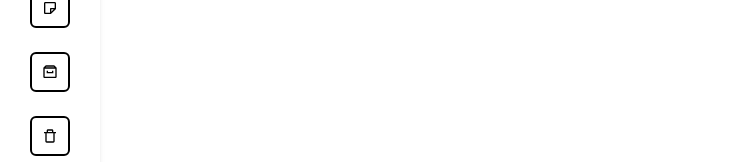
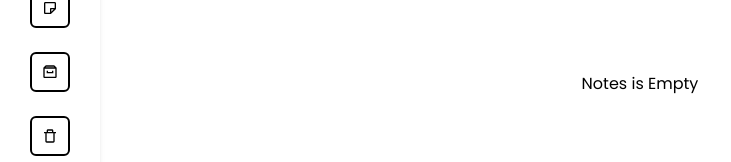
Before and after one commit to Haikal3003/notes-web, a React (Vite) app: page /trash in a window 1280 px wide. Shown: the part 316-478 px from the top of the page, without its empty margins (0-731 px from the left). Built offline with nearby package versions, Linux system fonts and the light colour scheme.

Commit message:
update/trash-note

```diff
--- a/src/pages/TrashPage/TrashNoteCard.jsx
+++ b/src/pages/TrashPage/TrashNoteCard.jsx
@@ -4,7 +4,7 @@ import { MdDeleteForever } from 'react-icons/md';
 import { FaArrowRotateRight } from 'react-icons/fa6';
 import { motion } from 'framer-motion';
 
-const TrashNoteCard = ({ notes, id, title, body, date, handleShowDeletePopUp, onRestoreNote }) => {
+const TrashNoteCard = ({ id, title, body, date, handleShowDeletePopUp, onRestoreNote }) => {
   const truncatedText = (text) => {
     return text.length > 25 ? text.substring(0, 25) + '...' : text;
   };
--- a/src/pages/TrashPage/TrashPage.jsx
+++ b/src/pages/TrashPage/TrashPage.jsx
@@ -1,5 +1,6 @@
 import React, { useEffect, useState } from 'react';
 import TrashNoteCard from './TrashNoteCard';
+import toast from 'react-hot-toast';
 
 const TrashPage = ({ notes, noteTrash, setNotes, setNoteTrash }) => {
   const [selectedNote, setSelectedNote] = useState(null);
@@ -13,9 +14,21 @@ const TrashPage = ({ notes, noteTrash, setNotes, setNoteTrash }) => {
 
   const onDeleteNotePermanently = (id) => {
     const updatedNoteTrash = noteTrash.filter((note) => note.id !== id);
+
     setNoteTrash(updatedNoteTrash);
-    console.log('Note dihapus permanent');
     handleCloseDeletePopUp();
+    toast.success('Note deleted permanent successfully!', {
+      style: {
+        border: '2px solid #E72929',
+        padding: '13px',
+        color: '#E72929',
+        fontSize: '13px',
+      },
+      iconTheme: {
+        primary: '#E72929',
+        secondary: '#FFFAEE',
+      },
+    });
   };
 
   const onRestoreNote = (id) => {
@@ -34,11 +47,15 @@ const TrashPage = ({ notes, noteTrash, setNotes, setNoteTrash }) => {
     <div className="relative py-3 w-full">
       <h1 className="Heading text-[35px] font-bold">Trash Note</h1>
 
-      <div className="relative w-full h-full my-[20px] grid grid-cols-3 gap-3 max-md:grid-cols-2 max-sm:grid-cols-1">
-        {noteTrash.map((note) => {
-          return <TrashNoteCard key={note.id} id={note.id} title={note.title} body={note.body} date={note.date} handleShowDeletePopUp={() => handleShowDeletePopUp(note.id)} onRestoreNote={() => onRestoreNote(note.id)} />;
-        })}
-      </div>
+      {noteTrash.length === 0 ? (
+        <div className="fixed top-1/2 left-1/2 -translate-x-1/2 -translate-y-1/2">Notes is Empty</div>
+      ) : (
+        <div className="relative w-full h-full my-[20px] grid grid-cols-3 gap-3 max-md:grid-cols-2 max-sm:grid-cols-1">
+          {noteTrash.map((note) => {
+            return <TrashNoteCard key={note.id} id={note.id} title={note.title} body={note.body} date={note.date} handleShowDeletePopUp={() => handleShowDeletePopUp(note.id)} onRestoreNote={() => onRestoreNote(note.id)} />;
+          })}
+        </div>
+      )}
 
       {selectedNote && (
         <div id="delete-popup" className="fixed top-0 left-0 w-full h-full z-50" style={{ backgroundColor: 'rgba(0,0,0,0.5)' }}>
```
Also changed, not shown: src/pages/TrashPage/TrashNote.jsx (deleted).
